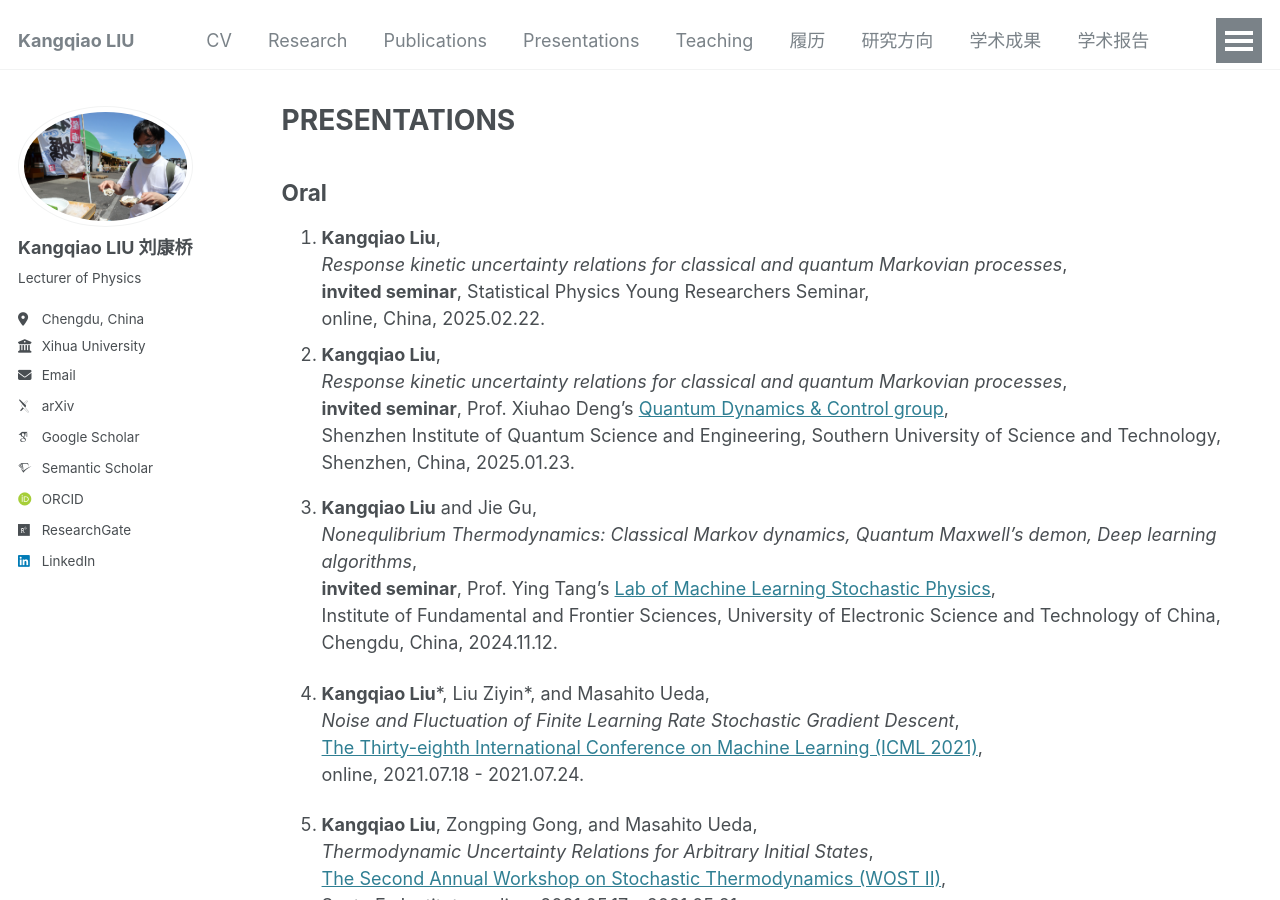
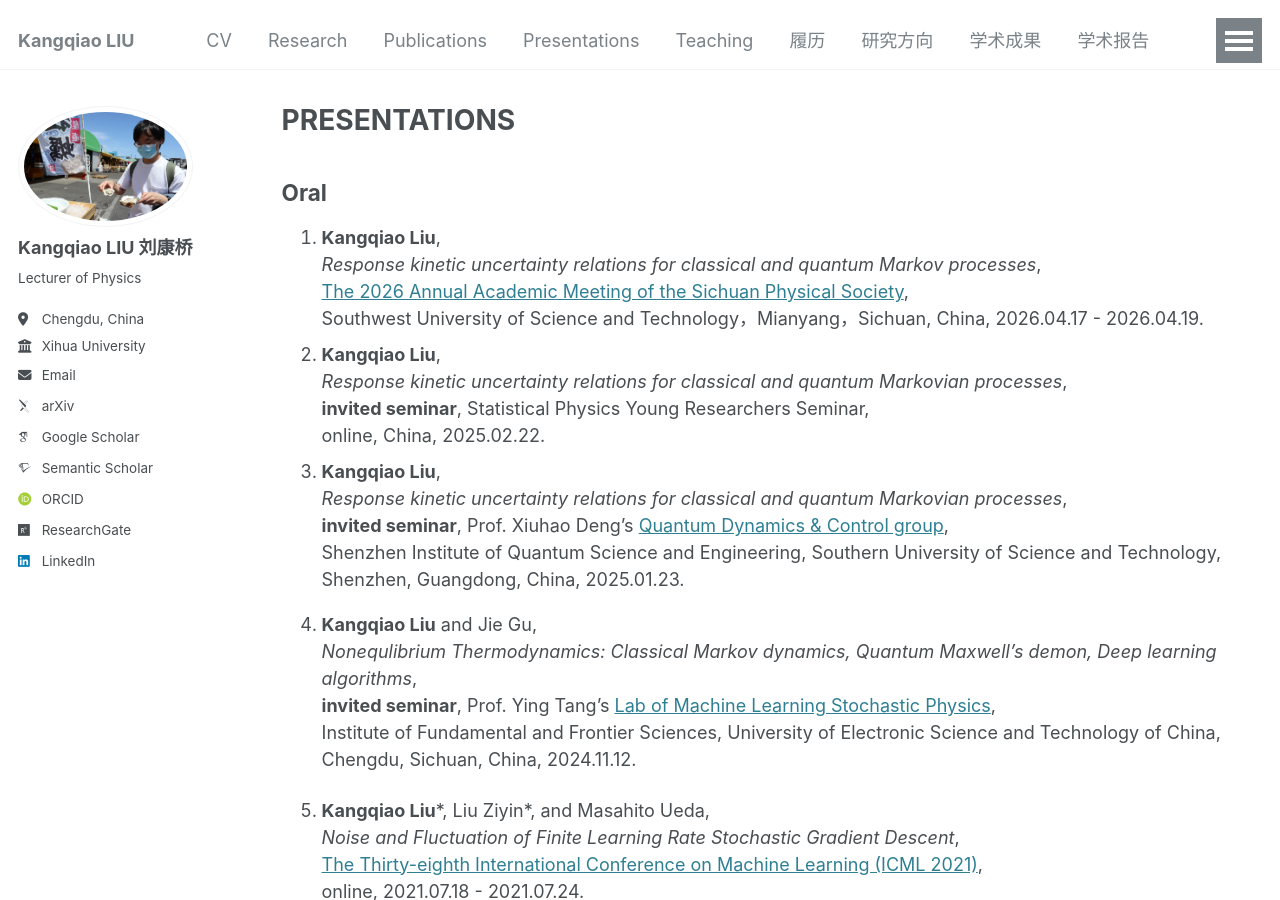
Before and after one commit to KangqiaoLiu/KangqiaoLiu.github.io, a Jekyll site: the page built from _pages/talks.md, in a window 1280 px wide and 900 px high. Built offline with Jekyll 4.4.1, drawn with Linux system fonts in a browser that asks for light colours; some web fonts are replaced.

Commit message:
Update talks.md

```diff
--- a/_pages/talks.md
+++ b/_pages/talks.md
@@ -8,34 +8,38 @@ redirect_from:
 ---
 ## **Oral**
 1. **Kangqiao Liu**,<br />
+   *Response kinetic uncertainty relations for classical and quantum Markov processes*,<br />
+   [The 2026 Annual Academic Meeting of the Sichuan Physical Society](https://scwlxh.cloud.hzwtech.com/home), <br />
+   Southwest University of Science and Technology，Mianyang，Sichuan, China, 2026.04.17 - 2026.04.19.
+2. **Kangqiao Liu**,<br />
    *Response kinetic uncertainty relations for classical and quantum Markovian processes*,<br />
    **invited seminar**, Statistical Physics Young Researchers Seminar, <br />
    online, China, 2025.02.22.
-2. **Kangqiao Liu**,<br />
+3. **Kangqiao Liu**,<br />
    *Response kinetic uncertainty relations for classical and quantum Markovian processes*,<br />
    **invited seminar**, Prof. Xiuhao Deng's [Quantum Dynamics & Control group](https://qudynamics.notion.site/541b64d4f7244012a682eaff6aa97eeb?v=3aa83ef15f9144f78338af3e77cfc060), <br />
-   Shenzhen Institute of Quantum Science and Engineering, Southern University of Science and Technology, Shenzhen, China, 2025.01.23.
-3. **Kangqiao Liu** and Jie Gu,<br />
+   Shenzhen Institute of Quantum Science and Engineering, Southern University of Science and Technology, Shenzhen, Guangdong, China, 2025.01.23.
+4. **Kangqiao Liu** and Jie Gu,<br />
   *Nonequlibrium Thermodynamics: Classical Markov dynamics, Quantum Maxwell’s demon, Deep learning algorithms*,<br />
   **invited seminar**, Prof. Ying Tang's [Lab of Machine Learning Stochastic Physics](https://jamestang23.github.io/contact/), <br />
-  Institute of Fundamental and Frontier Sciences, University of Electronic Science and Technology of China, Chengdu, China, 2024.11.12.
+  Institute of Fundamental and Frontier Sciences, University of Electronic Science and Technology of China, Chengdu, Sichuan, China, 2024.11.12.
 
-4. **Kangqiao Liu**\*, Liu Ziyin\*, and Masahito Ueda,<br />
+5. **Kangqiao Liu**\*, Liu Ziyin\*, and Masahito Ueda,<br />
   *Noise and Fluctuation of Finite Learning Rate Stochastic Gradient Descent*,<br />
   [The Thirty-eighth International Conference on Machine Learning (ICML 2021)](https://icml.cc/Conferences/2021),<br />
   online, 2021.07.18 - 2021.07.24.
 
-5. **Kangqiao Liu**, Zongping Gong, and Masahito Ueda,<br />
+6. **Kangqiao Liu**, Zongping Gong, and Masahito Ueda,<br />
    *Thermodynamic Uncertainty Relations for Arbitrary Initial States*,<br />
    [The Second Annual Workshop on Stochastic Thermodynamics (WOST II)](https://wiki.santafe.edu/index.php/Stochastic_Thermodynamics_II),<br />
    Santa Fe Institute, online, 2021.05.17 - 2021.05.21.
 
-6. **Kangqiao Liu**, Zongping Gong, and Masahito Ueda,<br />
+7. **Kangqiao Liu**, Zongping Gong, and Masahito Ueda,<br />
    *Thermodynamic Uncertainty Relations for Arbitrary Initial States*,<br />
    [The 76th Physical Society of Japan Annual Meeting](https://www.jps.or.jp/activities/meetings/index.php),<br />
    Japan, online, 2021.03.12 - 2021.03.15.
 
-7. **Kangqiao Liu**,<br />
+8. **Kangqiao Liu**,<br />
    *Surpassing the standard thermodynamic uncertainty relation limit by feedback control*,<br />
    [GSGC Exchange Seminar](https://www.s.u-tokyo.ac.jp/GSGC/index.html),<br />
    The University of Tokyo, 2019.10.31.
```
